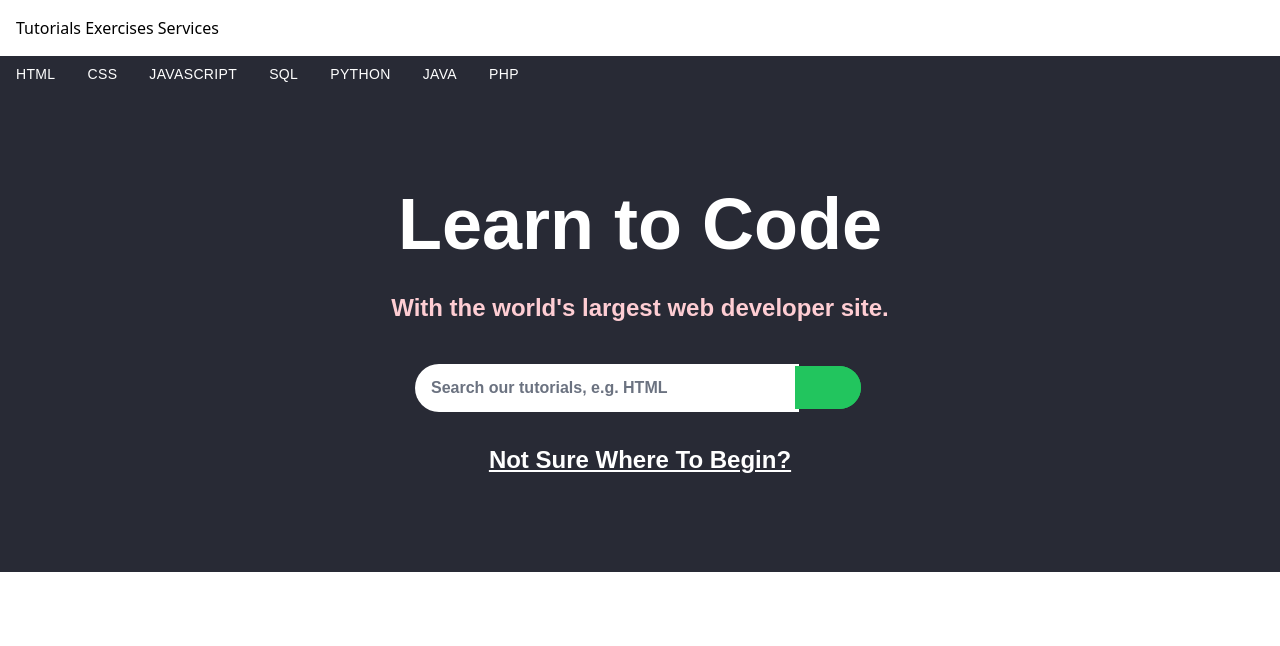
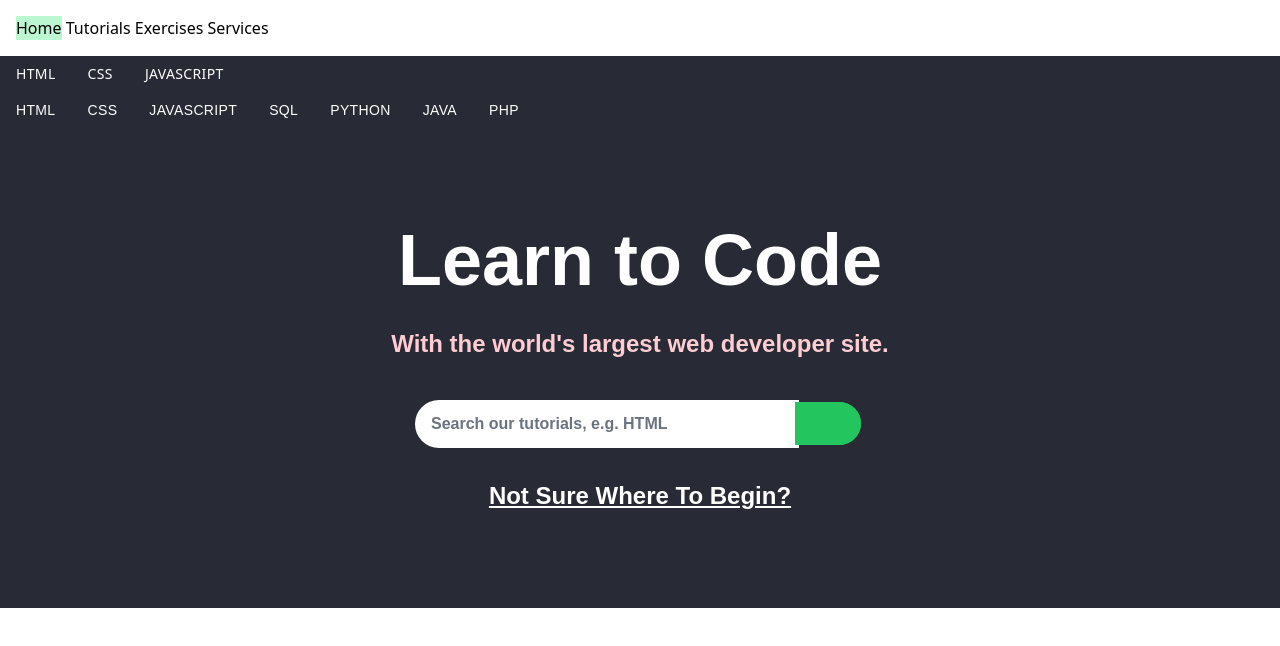
Before and after one commit to MLGPenguin/Copy-W3Schools, a SvelteKit app: page / in a window 1280 px wide. Shown: the top 646 px of the page. Built offline with nearby package versions, Linux system fonts and the light colour scheme.

Commit message:
Move Secondary Navbar to layout

```diff
--- /dev/null
+++ b/src/lib/tutorials.json
@@ -0,0 +1,29 @@
+[
+    {
+        "topic": "HTML",
+        "pages": [
+            "Home",
+            "Introduction",
+            "WhereTo",
+            "Output"
+        ]
+    },
+    {
+        "topic": "CSS",
+        "pages": [
+            "Home",
+            "Introduction",
+            "WhereTo",
+            "Output"
+        ]
+    },
+    {
+        "topic": "JAVASCRIPT",
+        "pages": [
+            "Home",
+            "Introduction",
+            "WhereTo",
+            "Output"
+        ]
+    }
+]
--- a/src/routes/+layout.svelte
+++ b/src/routes/+layout.svelte
@@ -1,13 +1,24 @@
 <script lang="ts">
     import "../app.css"
     import 'iconify-icon'
+    import { goto } from '$app/navigation';
+	import tutorials from '$lib/tutorials.json';
+
+  const languages = tutorials.map((tute) => { return tute.topic });
 </script>
 
 <nav class="p-4">
+    <button on:click={() => goto('/')} class="bg-green-200">Home</button>
     <a> Tutorials </a>
     <a> Exercises </a>
     <a> Services </a>
 </nav>
-
+<div class="text-white bg-[#282A35]">
+    {#each languages as lang (lang)}
+      <button on:click={() => goto(`/${lang}?Home`)} class="px-4 py-2 hover:bg-zinc-900 text-sm tracking-wide">
+        {lang}
+      </button>
+    {/each}
+</div>
 
 <slot />
```
Also changed, not shown: 1 other file (tests, documents, lock files or other folders).
